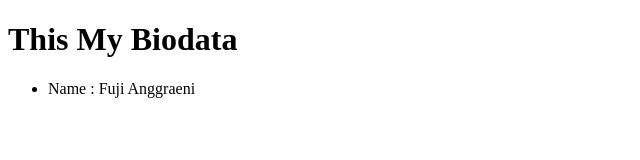
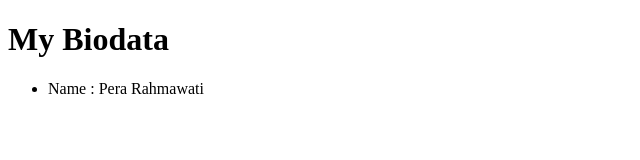
Before and after one commit to fujiangg/1st-Practice, a plain HTML site: page biodata.html in a window 1280 px wide. Shown: the whole page, without its empty margins (0-640 px from the left). Drawn offline with Linux system fonts and the light colour scheme.

Commit message:
mengedit baris h1 dan menambahkan baris baru di file biodata.html

```diff
--- a/biodata.html
+++ b/biodata.html
@@ -6,9 +6,9 @@
     <title>GITHUB PRACTICE</title>
 </head>
 <body>
-    <h1>This My Biodata</h1>
+    <h1>My Biodata</h1>
     <ul>
-        <li>Name : Fuji Anggraeni</li>
+        <li>Name : Pera Rahmawati</li>
     </ul>
 </body>
 </html>
```
